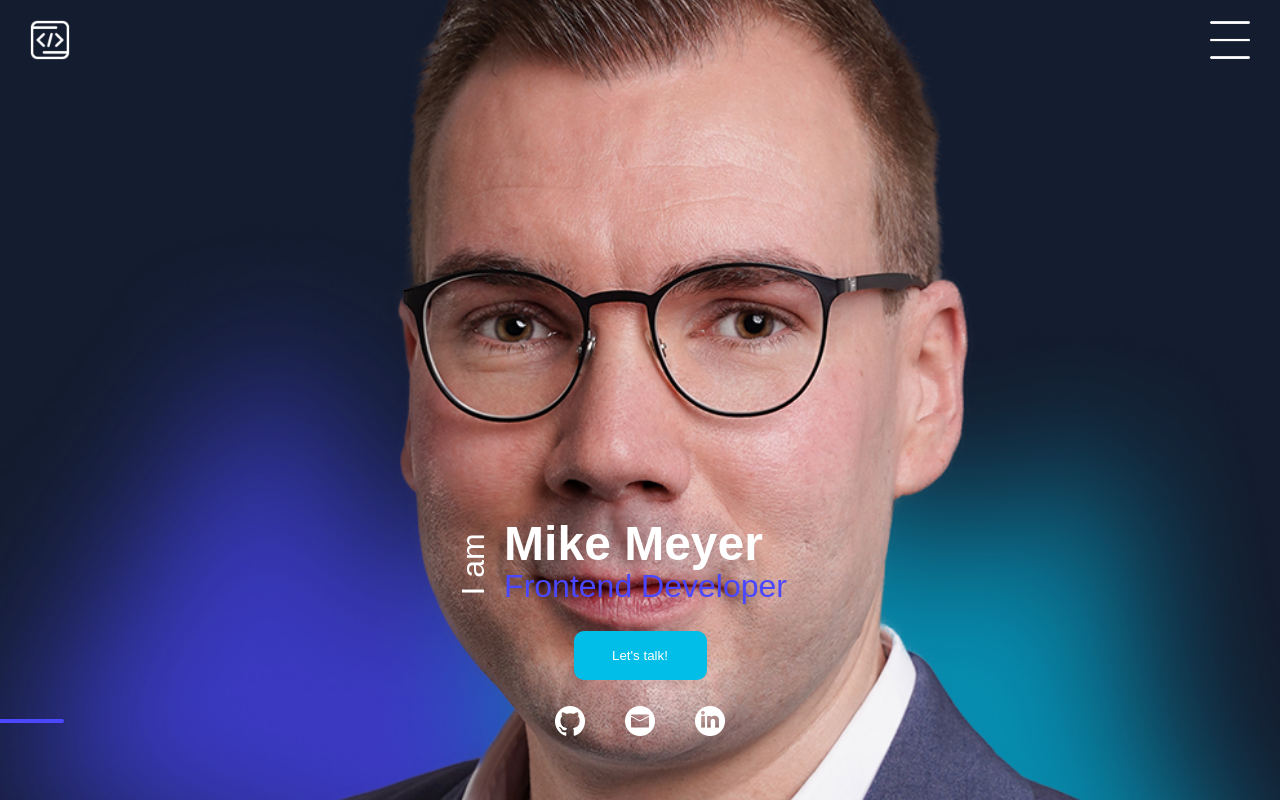
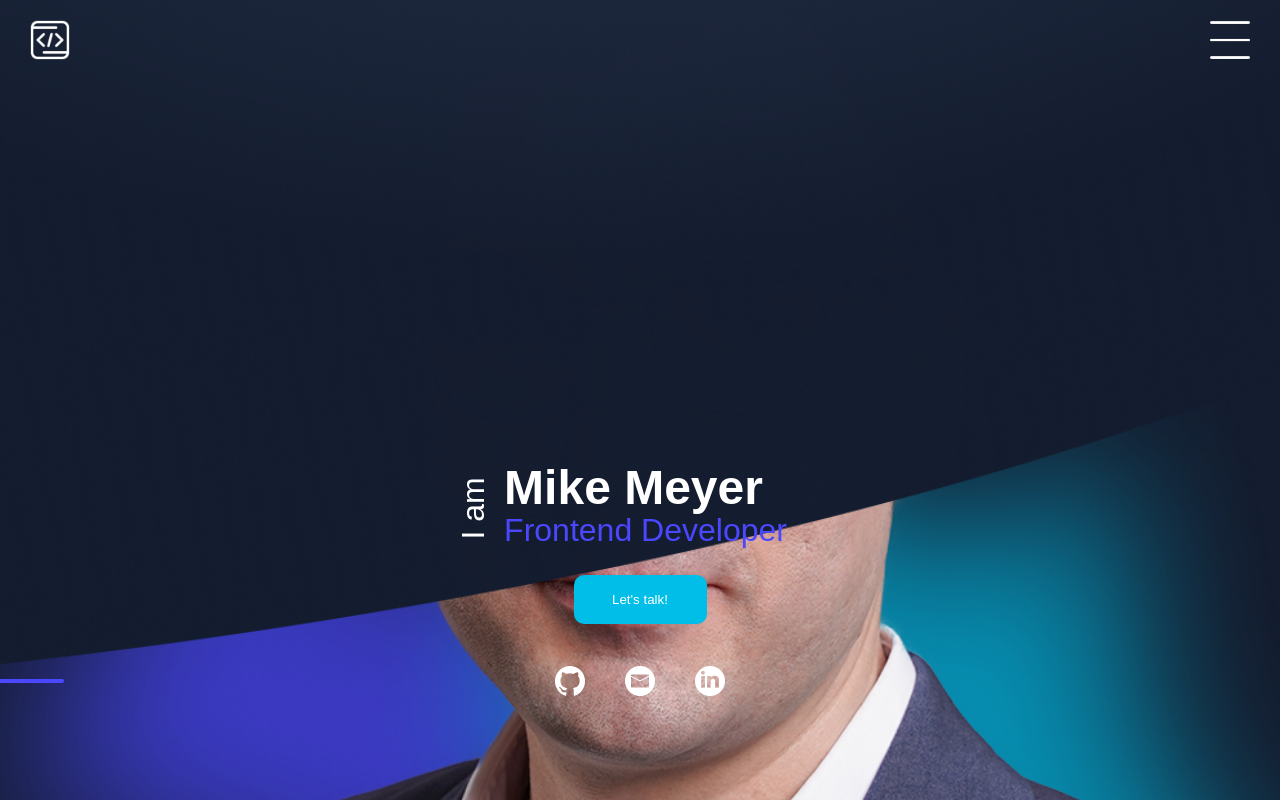
Before and after one commit to mikemeyer186/portfolio, an Angular app: page / in a window 1280 px wide. Built offline with nearby package versions, Linux system fonts and the light colour scheme; a web font is replaced by a local one.

Commit message:
main section styling changes

```diff
--- a/src/app/main/main.component.html
+++ b/src/app/main/main.component.html
@@ -2,9 +2,9 @@
     <div class="main-image">
         <img class="main-blue-bg" src="assets/img/background/bg_big_foto.png" alt="Blue und light blue backgroound">
         <img class="main-portrait" src="assets/img/content/portrait.png" alt="Portrait Mike">
-        <img class="main-dark-bg" src="assets/img/background/bg_dark.png" alt="Dark background">
     </div>
     <div class="main-header">
+        <img class="main-dark-bg" src="assets/img/background/bg_dark.png" alt="Dark background">
         <div class="main-header-left">
             <span>I am</span>
         </div>
--- a/src/app/main/main.component.scss
+++ b/src/app/main/main.component.scss
@@ -22,31 +22,30 @@
       left: 0;
       z-index: 1;
     }
-
-    .main-dark-bg {
-      width: 120%;
-      height: 50%;
-      position: absolute;
-      bottom: -80px;
-      left: 0;
-      z-index: 2;
-    }
   }
 
   .main-header {
     position: absolute;
-    bottom: 24%;
+    bottom: 31%;
     left: -2%;
     width: 100%;
-    z-index: 3;
     display: flex;
     justify-content: center;
     align-items: center;
+
+    .main-dark-bg {
+      width: 120%;
+      position: absolute;
+      bottom: -115px;
+      left: 0;
+      z-index: 2;
+    }
 
     .main-header-left {
       color: #ffffff;
       transform: rotate(270deg);
       font-size: 2rem;
+      z-index: 3;
     }
 
     .main-header-right {
@@ -56,6 +55,7 @@
       justify-content: flex-start;
       align-items: flex-start;
       line-height: 2.7rem;
+      z-index: 3;
 
       .main-header-right-name {
         font-size: 3rem;
@@ -71,7 +71,7 @@
 
   .main-button {
     position: absolute;
-    bottom: 15%;
+    bottom: 22%;
     left: 0;
     right: 0;
     z-index: 4;
@@ -97,7 +97,7 @@
     position: absolute;
     left: 0;
     right: 0;
-    bottom: 8%;
+    bottom: 13%;
     z-index: 5;
 
     .main-footer-mid {
```
